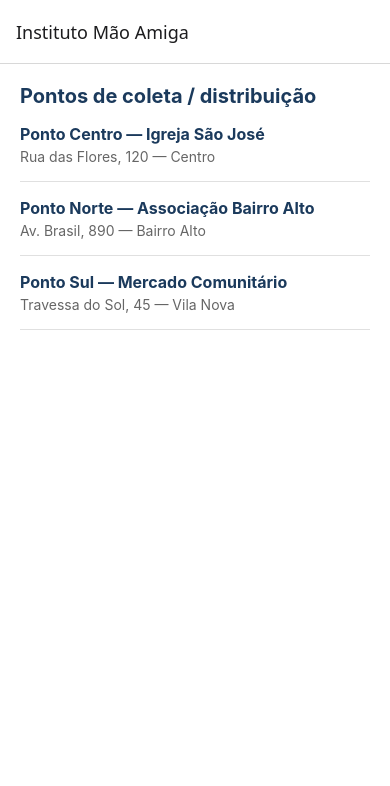
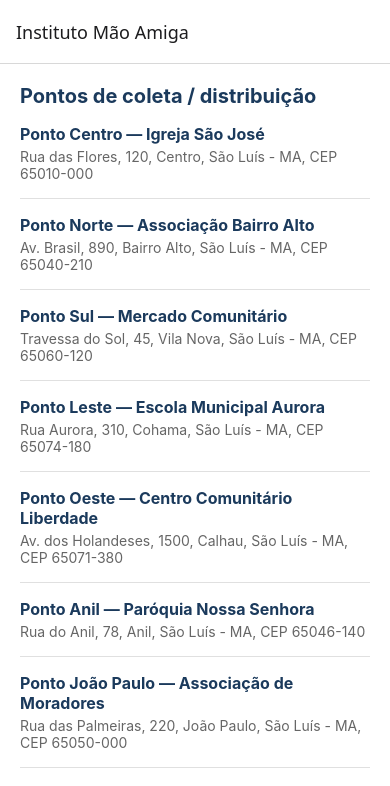
Before and after one commit to college-soft-eng-repos/instituto-mao-amiga, a React Native app: screen /Lista in a window 390 px wide. Shown: the top 786 px of the page. Built offline with nearby package versions, Linux system fonts and the light colour scheme.

Commit message:
feat: FlatList e 7 pontos mockados refs #04
Lista com FlatList; array ampliado com endereços completos; navegação
lista → detalhe continua funcional.

```diff
--- a/TelaListaPontos.tsx
+++ b/TelaListaPontos.tsx
@@ -1,4 +1,4 @@
-import { View, Text, StyleSheet, TouchableOpacity, ScrollView } from 'react-native';
+import { View, Text, StyleSheet, TouchableOpacity, FlatList } from 'react-native';
 import type { NativeStackNavigationProp } from '@react-navigation/native-stack';
 
 export type Ponto = {
@@ -13,7 +13,7 @@ export const pontosMock: Ponto[] = [
   {
     id: '1',
     nome: 'Ponto Centro — Igreja São José',
-    endereco: 'Rua das Flores, 120 — Centro',
+    endereco: 'Rua das Flores, 120, Centro, São Luís - MA, CEP 65010-000',
     diasHorarios: 'Segunda a sexta, 9h–17h',
     recebeDistribui:
       'Recebe alimentos não perecíveis e roupas; distribui cestas básicas às terças.',
@@ -21,7 +21,7 @@ export const pontosMock: Ponto[] = [
   {
     id: '2',
     nome: 'Ponto Norte — Associação Bairro Alto',
-    endereco: 'Av. Brasil, 890 — Bairro Alto',
+    endereco: 'Av. Brasil, 890, Bairro Alto, São Luís - MA, CEP 65040-210',
     diasHorarios: 'Terça e quinta, 14h–19h',
     recebeDistribui:
       'Recebe hortifruti de feiras; distribui kits de higiene aos sábados.',
@@ -29,10 +29,42 @@ export const pontosMock: Ponto[] = [
   {
     id: '3',
     nome: 'Ponto Sul — Mercado Comunitário',
-    endereco: 'Travessa do Sol, 45 — Vila Nova',
+    endereco: 'Travessa do Sol, 45, Vila Nova, São Luís - MA, CEP 65060-120',
     diasHorarios: 'Sábado, 8h–12h',
     recebeDistribui:
       'Recebe doações de famílias e mercados; distribui refeições prontas no mesmo dia.',
+  },
+  {
+    id: '4',
+    nome: 'Ponto Leste — Escola Municipal Aurora',
+    endereco: 'Rua Aurora, 310, Cohama, São Luís - MA, CEP 65074-180',
+    diasHorarios: 'Quarta e sexta, 10h–16h',
+    recebeDistribui:
+      'Recebe material escolar e lanches; distribui kits infantis às sextas.',
+  },
+  {
+    id: '5',
+    nome: 'Ponto Oeste — Centro Comunitário Liberdade',
+    endereco: 'Av. dos Holandeses, 1500, Calhau, São Luís - MA, CEP 65071-380',
+    diasHorarios: 'Segunda, quarta e sábado, 8h–12h',
+    recebeDistribui:
+      'Recebe roupas e calçados; distribui enxovais para famílias cadastradas.',
+  },
+  {
+    id: '6',
+    nome: 'Ponto Anil — Paróquia Nossa Senhora',
+    endereco: 'Rua do Anil, 78, Anil, São Luís - MA, CEP 65046-140',
+    diasHorarios: 'Domingo, 7h–11h',
+    recebeDistribui:
+      'Recebe alimentos perecíveis da feira; distribui café da manhã comunitário.',
+  },
+  {
+    id: '7',
+    nome: 'Ponto João Paulo — Associação de Moradores',
+    endereco: 'Rua das Palmeiras, 220, João Paulo, São Luís - MA, CEP 65050-000',
+    diasHorarios: 'Terça a sábado, 13h–18h',
+    recebeDistribui:
+      'Recebe produtos de limpeza e higiene; distribui cestas às quintas.',
   },
 ];
 
@@ -62,16 +94,20 @@ function PontoItem({
 
 export default function TelaListaPontos({ navigation }: Props) {
   return (
-    <ScrollView style={styles.container}>
-      <Text style={styles.titulo}>Pontos de coleta / distribuição</Text>
-      {pontosMock.map((ponto) => (
+    <FlatList
+      style={styles.container}
+      data={pontosMock}
+      keyExtractor={(item) => item.id}
+      ListHeaderComponent={
+        <Text style={styles.titulo}>Pontos de coleta / distribuição</Text>
+      }
+      renderItem={({ item }) => (
         <PontoItem
-          key={ponto.id}
-          ponto={ponto}
-          onPress={() => navigation.navigate('Detalhe', { pontoId: ponto.id })}
+          ponto={item}
+          onPress={() => navigation.navigate('Detalhe', { pontoId: item.id })}
         />
-      ))}
-    </ScrollView>
+      )}
+    />
   );
 }
 
```
